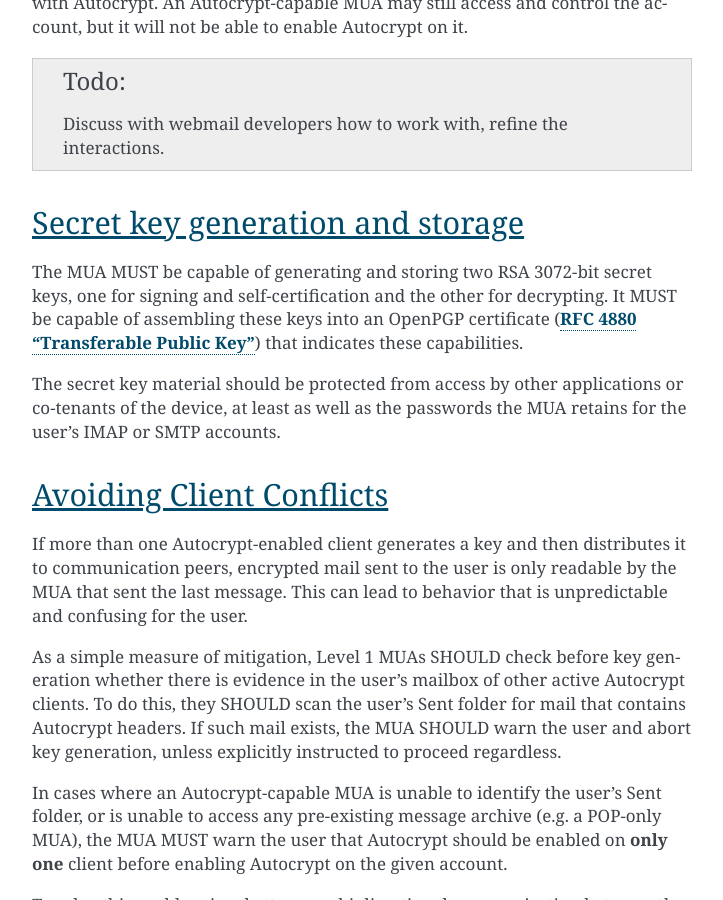
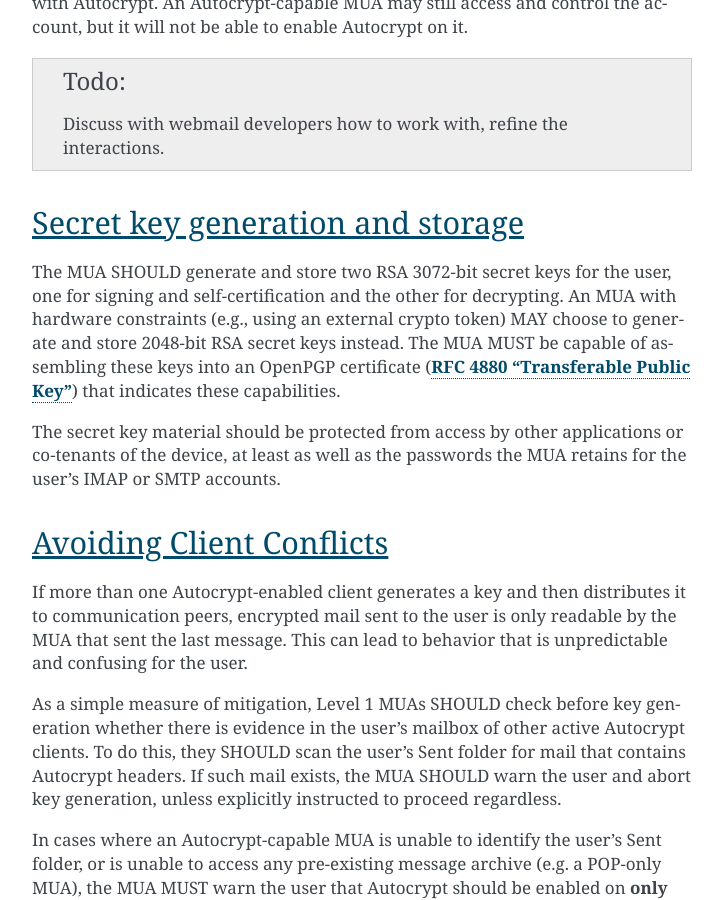
Before and after one commit to autocrypt/autocrypt, a Sphinx documentation site: the page built from doc/level1.rst, in a window 1280 px wide and 900 px high, scrolled down 1954 px. Shown: the whole window, without its empty margins (388-1111 px from the left). Built offline with Sphinx 7.4.7, drawn with Linux system fonts in a browser that asks for light colours; some of the changed text lies outside the part shown.

Commit message:
explain why some MUAs might prefer 2048-bit RSA keys.
Basically, hardware tokens or other hardware constraints.

```diff
--- a/doc/level1.rst
+++ b/doc/level1.rst
@@ -57,10 +57,12 @@ will not be able to enable Autocrypt on it.
 Secret key generation and storage
 ---------------------------------
 
-The MUA MUST be capable of generating and storing two RSA 3072-bit
-secret keys, one for signing and self-certification and the other for
-decrypting.  It MUST be capable of assembling these keys into an
-OpenPGP certificate (:rfc:`RFC 4880 "Transferable Public
+The MUA SHOULD generate and store two RSA 3072-bit secret keys for the
+user, one for signing and self-certification and the other for
+decrypting.  An MUA with hardware constraints (e.g., using an external
+crypto token) MAY choose to generate and store 2048-bit RSA secret
+keys instead.  The MUA MUST be capable of assembling these keys into
+an OpenPGP certificate (:rfc:`RFC 4880 "Transferable Public
 Key"<4880#section-11.1>`) that indicates these capabilities.
 
 The secret key material should be protected from access by other
@@ -760,7 +762,7 @@ Level 1 MUAs maintain an internal structure ``own_state`` for each
 account on which Autocrypt is enabled. ``own_state`` has the following
 members:
 
- * ``secret_key`` -- the RSA 2048- or 3072-bit secret key used for
+ * ``secret_key`` -- the 2048- or 3072-bit RSA secret keys used for
    this account (see "Secret Key Generation and storage" above).
  * ``public_key`` -- the OpenPGP transferable public key derived
    from the secret key.
```
